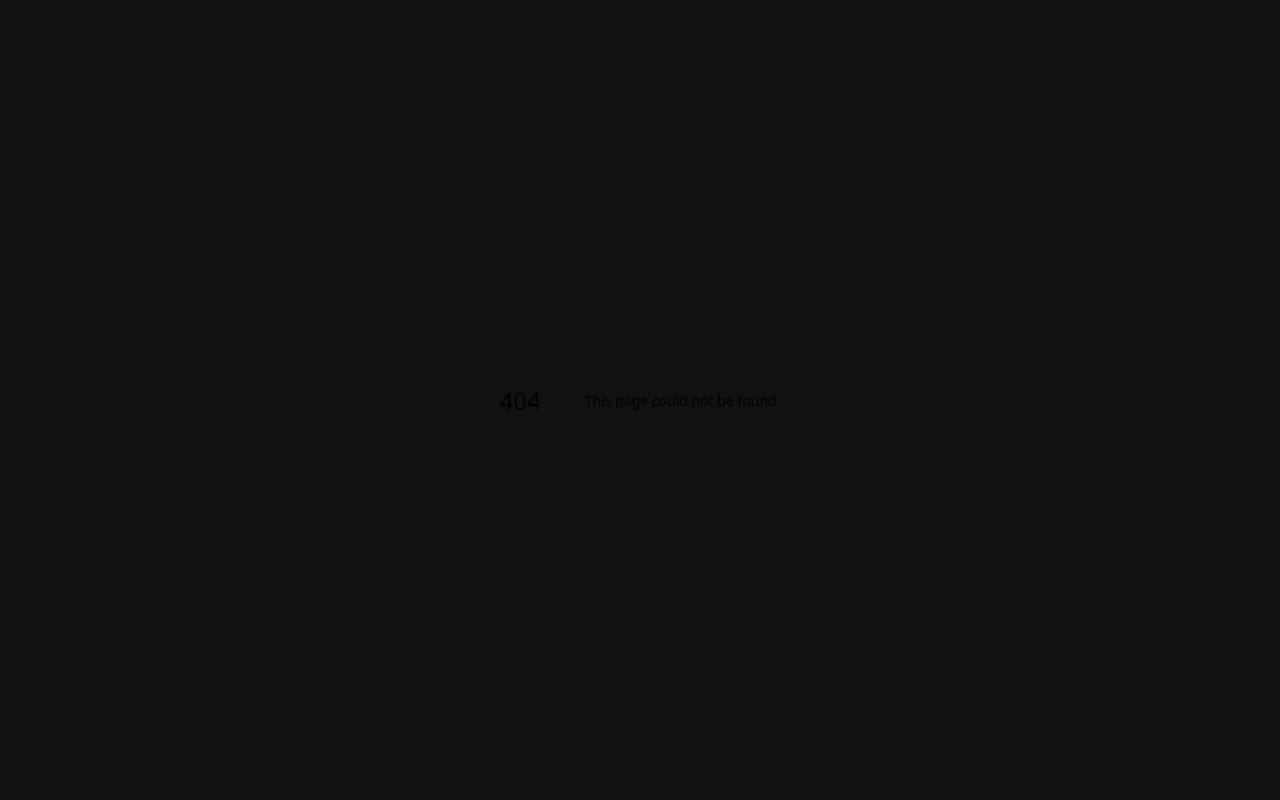
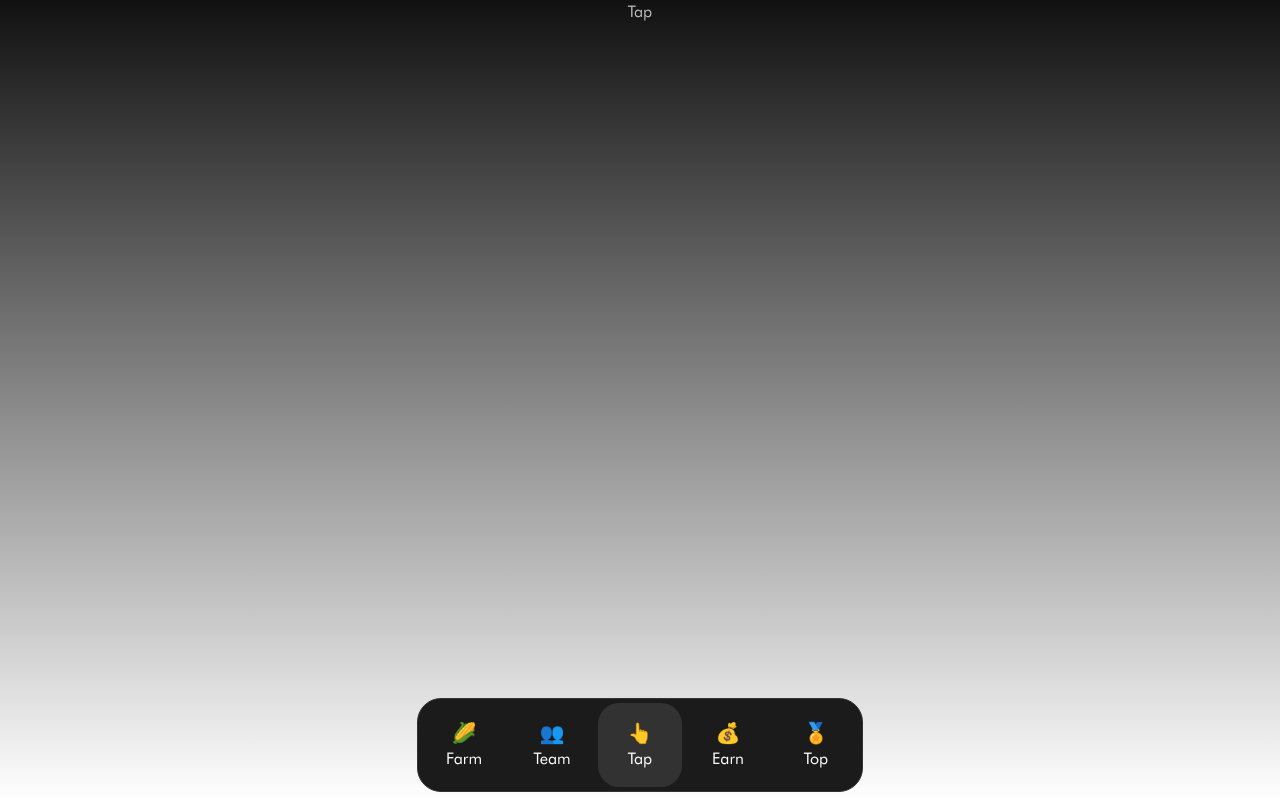
Before and after one commit to ndoubleu/tappapp, a Next.js app: page /tap in a window 1280 px wide. Before the commit this address had no page. Built offline with nearby package versions, Linux system fonts and the light colour scheme.

Commit message:
fix: routes

```diff
--- a/src/common/footer.tsx
+++ b/src/common/footer.tsx
@@ -1,27 +1,53 @@
+import Link from 'next/link';
+import { useRouter } from 'next/router';
+
 export default function Footer() {
+  const router = useRouter();
+  const currentPath = router.pathname;
+
   return (
     <div className="fixed bottom-2 flex flex-col items-center w-full">
-        <div className="grid grid-cols-5 grid-rows-[1fr] bg-block rounded-[24px] border border-blockActive p-[4px]">
-            <button className="flex flex-col items-center rounded-[21px] cursor-pointer hover:bg-blockActive p-4 focus:bg-blockActive aspect-square">
+      <div className="grid grid-cols-5 grid-rows-[1fr] bg-block rounded-[24px] border border-blockActive p-[4px] gap-[4px]">
+        <Link href="/"
+          className={`flex flex-col items-center rounded-[21px] cursor-pointer hover:bg-blockActive p-4 focus:bg-blockActive aspect-square ${
+            currentPath === '/farm' || currentPath === '/' ? 'bg-blockActive' : ''
+          }`}
+        >
           <span className="text-xl">🌽</span>
           <span className="text-base">Farm</span>
-            </button>
-            <button className="flex flex-col items-center rounded-[21px] cursor-pointer hover:bg-blockActive p-4 focus:bg-blockActive aspect-square">
+        </Link>
+        <Link href="/team"
+          className={`flex flex-col items-center rounded-[21px] cursor-pointer hover:bg-blockActive p-4 focus:bg-blockActive aspect-square ${
+            currentPath === '/team' ? 'bg-blockActive' : ''
+          }`}
+        >
           <span className="text-xl">👥</span>
           <span className="text-base">Team</span>
-            </button>
-            <button className="flex flex-col items-center rounded-[21px] cursor-pointer hover:bg-blockActive p-4 focus:bg-blockActive aspect-square">
+        </Link>
+        <Link href="tap"
+          className={`flex flex-col items-center rounded-[21px] cursor-pointer hover:bg-blockActive p-4 focus:bg-blockActive aspect-square ${
+            currentPath === '/tap' ? 'bg-blockActive' : ''
+          }`}
+        >
           <span className="text-xl">👆</span>
           <span className="text-base">Tap</span>
-            </button>
-            <button className="flex flex-col items-center rounded-[21px] cursor-pointer hover:bg-blockActive p-4 focus:bg-blockActive aspect-square">
+        </Link>
+        <Link href="earn"
+          className={`flex flex-col items-center rounded-[21px] cursor-pointer hover:bg-blockActive p-4 focus:bg-blockActive aspect-square ${
+            currentPath === '/earn' ? 'bg-blockActive' : ''
+          }`}
+        >
           <span className="text-xl">💰</span>
           <span className="text-base">Earn</span>
-            </button>
-            <button className="flex flex-col items-center rounded-[21px] cursor-pointer hover:bg-blockActive p-4 focus:bg-blockActive aspect-square">
+        </Link>
+        <Link href="top"
+          className={`flex flex-col items-center rounded-[21px] cursor-pointer hover:bg-blockActive p-4 focus:bg-blockActive aspect-square ${
+            currentPath === '/top' ? 'bg-blockActive' : ''
+          }`}
+        >
           <span className="text-xl">🏅</span>
           <span className="text-base">Top</span>
-            </button>
+        </Link>
       </div>
     </div>
   );
--- /dev/null
+++ b/src/components/earn/index.tsx
@@ -0,0 +1,13 @@
+export default function Earns() {
+  return (
+    <main
+      className='h-[calc(100vh-80px)] flex flex-col items-center select-none overflow-y-scroll'
+    >
+     <div className="flex flex-col items-center gap-4">
+        <div className="flex flex-col items-center gap-4">
+            <span className="opacity-70 font-regular">Earn</span>
+        </div>
+    </div>
+    </main>
+  );
+}
--- /dev/null
+++ b/src/components/tap/index.tsx
@@ -0,0 +1,13 @@
+export default function Taps() {
+  return (
+    <main
+      className='h-[calc(100vh-80px)] flex flex-col items-center select-none overflow-y-scroll'
+    >
+     <div className="flex flex-col items-center gap-4">
+        <div className="flex flex-col items-center gap-4">
+            <span className="opacity-70 font-regular">Tap</span>
+        </div>
+    </div>
+    </main>
+  );
+}
--- /dev/null
+++ b/src/components/team/index.tsx
@@ -0,0 +1,13 @@
+export default function Teams() {
+  return (
+    <main
+      className='h-[calc(100vh-80px)] flex flex-col items-center select-none overflow-y-scroll'
+    >
+     <div className="flex flex-col items-center gap-4">
+        <div className="flex flex-col items-center gap-4">
+            <span className="opacity-70 font-regular">Team</span>
+        </div>
+    </div>
+    </main>
+  );
+}
--- /dev/null
+++ b/src/components/top/index.tsx
@@ -0,0 +1,13 @@
+export default function Top() {
+  return (
+    <main
+      className='h-[calc(100vh-80px)] flex flex-col items-center select-none overflow-y-scroll'
+    >
+     <div className="flex flex-col items-center gap-4">
+        <div className="flex flex-col items-center gap-4">
+            <span className="opacity-70 font-regular">Top</span>
+        </div>
+    </div>
+    </main>
+  );
+}
--- a/src/pages/_document.tsx
+++ b/src/pages/_document.tsx
@@ -4,7 +4,7 @@ export default function Document() {
   return (
     <Html lang="en">
       <Head/>
-      <body className="bg-background font-futura font-regular min-h-screen w-screen">
+      <body className="bg-background font-futura font-regular min-h-screen w-screen text-white">
         <Main />
         <NextScript />
       </body>
--- /dev/null
+++ b/src/pages/earn/index.tsx
@@ -0,0 +1,11 @@
+import Footer from '@/common/footer'
+import Earns from '@/components/earn'
+
+export default function Earn() {
+  return (
+    <>
+    <Earns/>
+    <Footer/>
+    </>
+  )
+}
--- /dev/null
+++ b/src/pages/tap/index.tsx
@@ -0,0 +1,11 @@
+import Footer from '@/common/footer'
+import Taps from '@/components/tap'
+
+export default function Tap() {
+  return (
+    <>
+    <Taps/>
+    <Footer/>
+    </>
+  )
+}
--- /dev/null
+++ b/src/pages/team/index.tsx
@@ -0,0 +1,11 @@
+import Footer from '@/common/footer'
+import Teams from '@/components/team'
+
+export default function Team() {
+  return (
+    <>
+    <Teams/>
+    <Footer/>
+    </>
+  )
+}
--- /dev/null
+++ b/src/pages/top/index.tsx
@@ -0,0 +1,11 @@
+import Footer from '@/common/footer'
+import Top from '@/components/top'
+
+export default function Tap() {
+  return (
+    <>
+    <Top/>
+    <Footer/>
+    </>
+  )
+}
```
Lines whose indentation alone changed are shown as unchanged.
